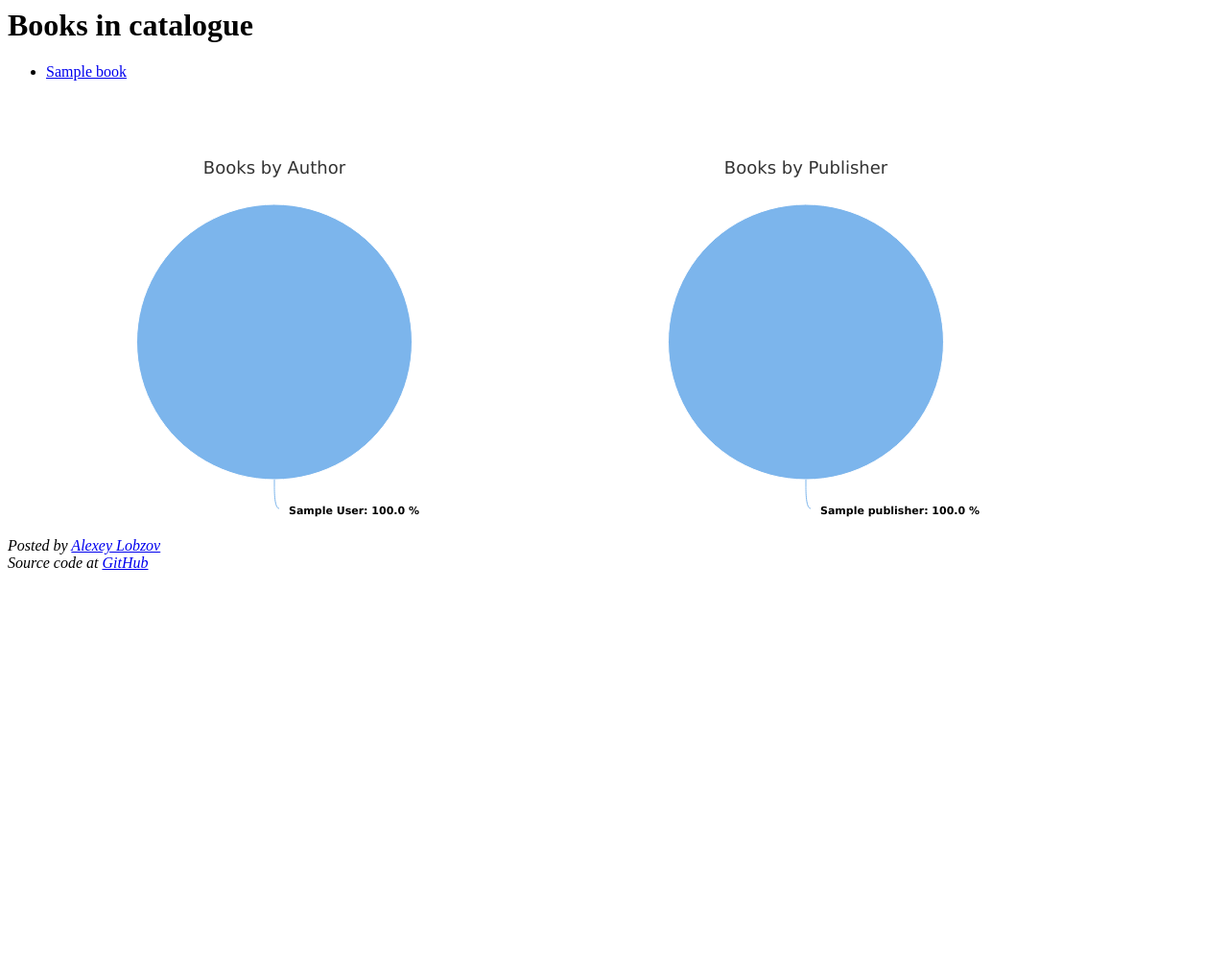
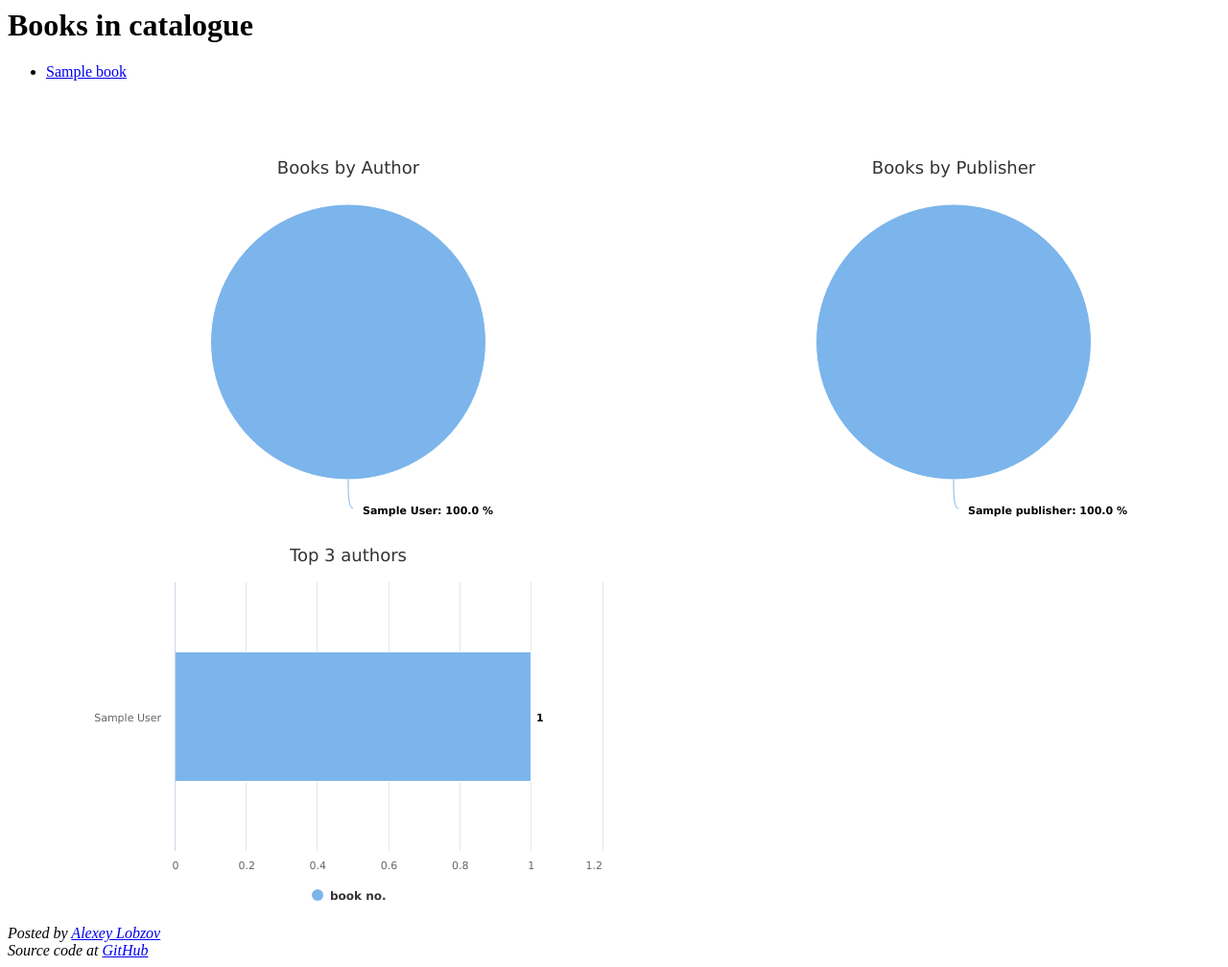
Before and after one commit to AleksLobzov/Django-Research, a Django app: page /books/ in a window 1280 px wide. Shown: the whole page at 96% size. Before the commit the page ends 594 px from the top, so only its background shows below. Run offline with Django 3.2, Linux system fonts and the light colour scheme; tables that the repository leaves empty hold one stand-in row (values such as "Sample post"); some libraries are stand-ins or nearby versions.

Commit message:
added third chart which is created through js-global variable and js-chart code in separated file

```diff
--- /dev/null
+++ b/books/static/books/javascript/chart3.js
@@ -0,0 +1,59 @@
+$(document).ready(function() {
+
+    var title = {
+      text: 'Top 3 authors'
+    };
+
+    var xAxis = {
+      categories: chart3_data['x'].toString().split(','),
+      title: {
+        text: null
+      }
+    };
+
+    yAxis = {
+      min: 0,
+      title: {
+        text: null,
+        align: 'high'
+      },
+      labels: {
+        overflow: 'justify'
+      }
+    };
+
+    var tooltip = {
+      pointFormat: '{series.name}: <b>{point.y}</b>'
+    };
+
+    var plotOptions = {
+      bar: {
+        dataLabels: {
+          enabled: true
+        }
+      }
+    };
+
+    var series = [{
+      type: 'bar',
+      name: 'book no.',
+      data: chart3_data['y'].toString().split(',').map(Number)
+    }];
+
+    var credits = {
+        enabled: false
+      };
+
+    var json = {};
+
+    json.title = title;
+    json.xAxis = xAxis;
+    json.yAxis = yAxis;
+    json.tooltip = tooltip;
+    json.plotOptions = plotOptions;
+    json.series = series;
+    json.credits = credits;
+
+    $('#chart3').highcharts(json)
+
+});
--- a/books/templates/books/index.html
+++ b/books/templates/books/index.html
@@ -5,6 +5,7 @@
   <script src="http://code.highcharts.com/highcharts.js"></script>
 
   <script src="/static/books/javascript/charts.js"></script>
+  <script src="/static/books/javascript/chart3.js"></script>
 
 </head>
 <body>
@@ -23,6 +24,18 @@
   </br>
   </br>
 
+  <script>
+    chart3_data = {'x': [
+    {% for author, book_count in chart3_data %}
+      ['{{ author|safe }}'],
+    {% endfor %}] ,
+    'y': [
+    {% for author, book_count in chart3_data %}
+      [{{ book_count|safe }}],
+    {% endfor %}]
+    };
+  </script>
+
   <table>
     <tr>
       <td width='50%'>
@@ -30,6 +43,11 @@
       </td>
       <td width='50%'>
         <div id='container' style='width: 550px; height: 400px; margin: 0 auto'></div>
+      </td>
+    </tr>
+    <tr>
+      <td width='100%'>
+        <div id='chart3' style='width: 550px; height: 400px; margin: 0 auto'></div>
       </td>
     </tr>
   </table>
--- a/books/views.py
+++ b/books/views.py
@@ -10,9 +10,17 @@ import json
 def index(request):
   latest_book_list = Book.objects.order_by('-publication_date')[:10]
 
+
+  def getKey(item):
+    return item[1]
+
+  data = [[a, len(Book.objects.all().filter(authors=a))] for a in Author.objects.all()]
+  sorted_data = sorted(data, key=getKey, reverse=True)
+  chart3_data = sorted_data[:3]
+
   book_by_publisher_piechart_data = [[str(publisher), len(Book.objects.all().filter(publisher=publisher))] for publisher in Publisher.objects.all()]
 
-  context = {'latest_book_list': latest_book_list, 'book_by_publisher_piechart_data': book_by_publisher_piechart_data}
+  context = {'latest_book_list': latest_book_list, 'book_by_publisher_piechart_data': book_by_publisher_piechart_data, 'chart3_data': chart3_data}
   return render(request, 'books/index.html', context)
 
 
```
